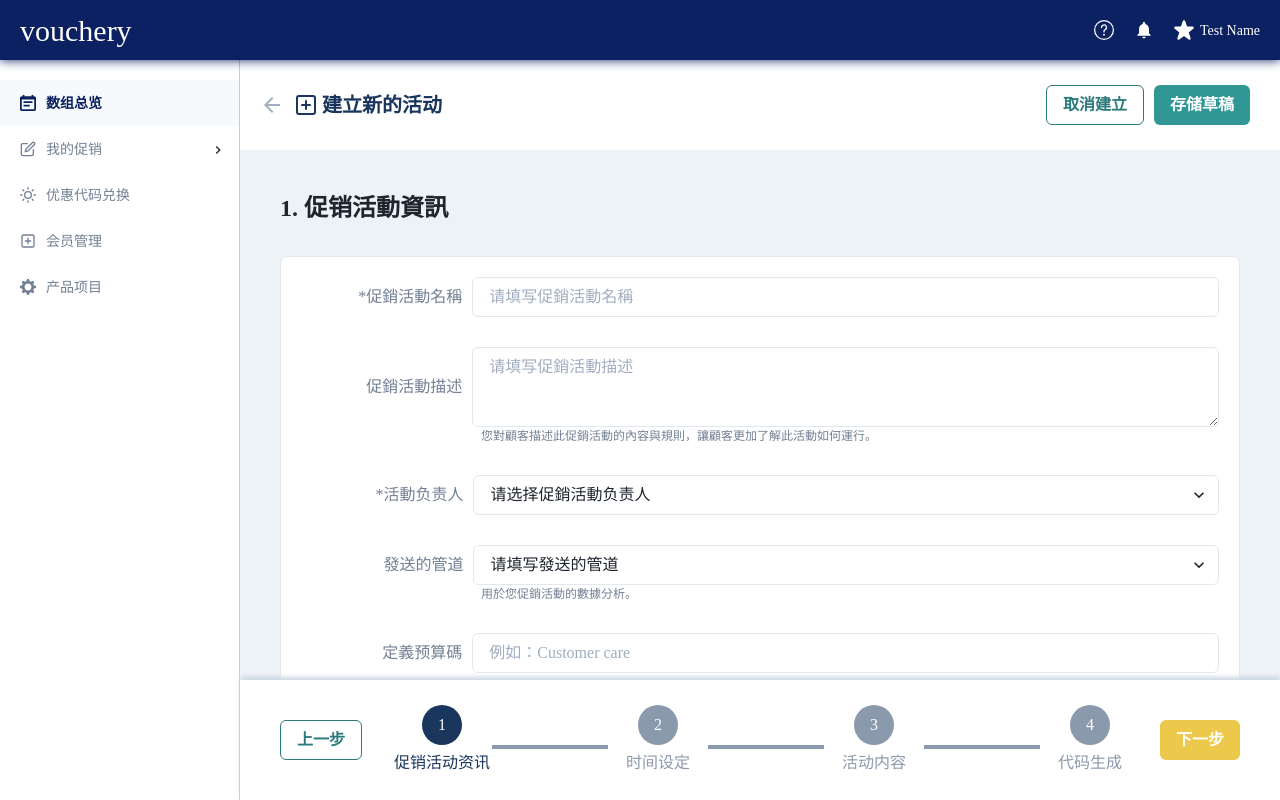
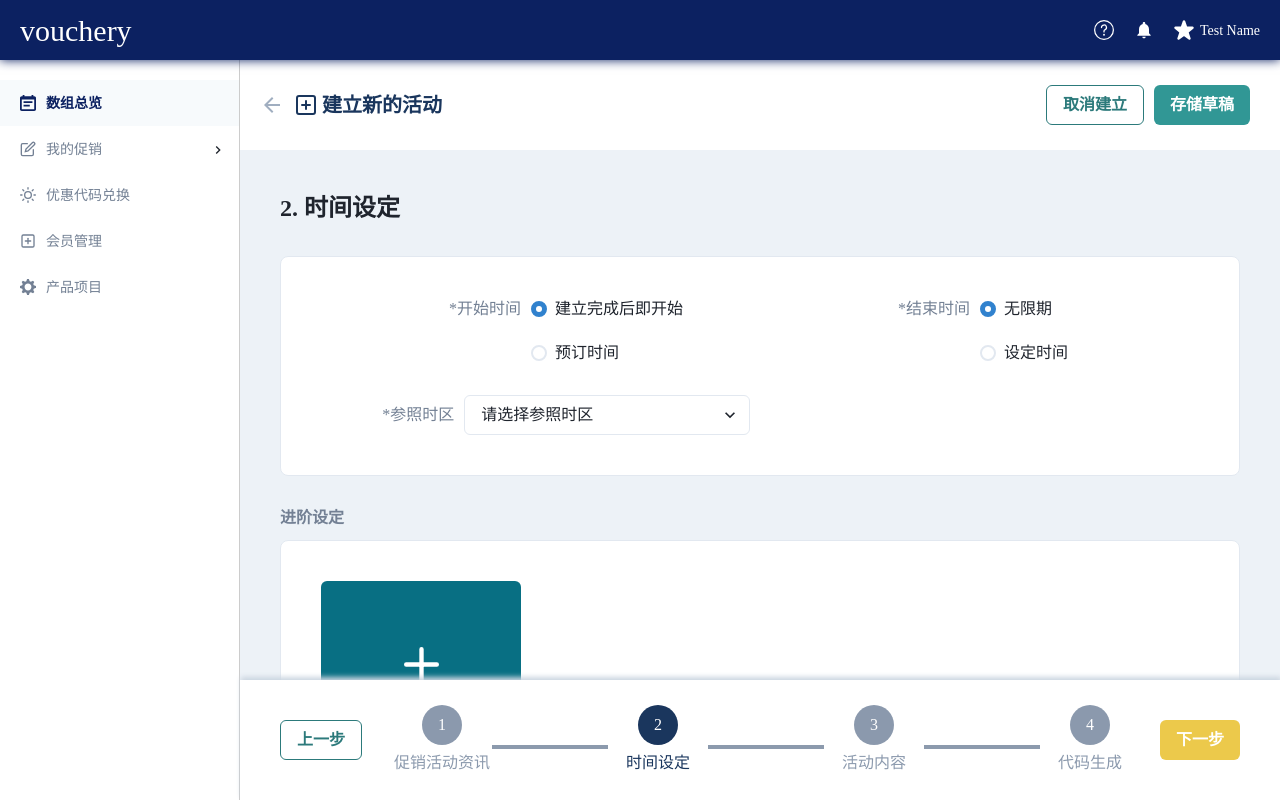
Before and after one commit to naihe138/vouchery, a React (Vite) app: page /active/setTime in a window 1280 px wide. Built offline with nearby package versions, Linux system fonts and the light colour scheme.

Commit message:
feat: footer

```diff
--- a/src/pages/promotions/Activity/StepSetTime.tsx
+++ b/src/pages/promotions/Activity/StepSetTime.tsx
@@ -1,15 +1,45 @@
-import { Box, Button, Flex, FormControl, FormErrorMessage, Input, Select, Text, Textarea } from '@chakra-ui/react';
-import { FC } from 'react';
+import { AddIcon, CalendarIcon } from '@chakra-ui/icons';
+import {
+  Box,
+  Flex,
+  FormControl,
+  FormErrorMessage,
+  Grid,
+  GridItem,
+  HStack,
+  Input,
+  InputGroup,
+  InputLeftElement,
+  Radio,
+  RadioGroup,
+  Select,
+  Text,
+  Textarea,
+} from '@chakra-ui/react';
+import { FC, useState } from 'react';
 import { useForm } from 'react-hook-form';
+import Advanced from '../components/Advanced';
 import FootStep from '../components/FootStep';
 
+type IWeek = {
+  select: boolean;
+  title: string;
+};
+const weekText: string[] = ['周日', '周一', '周二', '周三', '周四', '周五', '周六'];
+const weeks: IWeek[] = weekText.map((text) => ({
+  select: false,
+  title: text,
+}));
 const StepSetTime: FC = () => {
   const {
     handleSubmit,
     register,
     formState: { errors, isSubmitting },
+    getValues,
   } = useForm();
-
+  const [startValue, setStartValue] = useState('startTime');
+  const [endValue, setEndValue] = useState('endTime');
+  const [weeksValue, setWeeksValue] = useState(weeks);
   function onSubmit(values: any) {
     return new Promise((resolve) => {
       setTimeout(() => {
@@ -24,15 +54,19 @@ const StepSetTime: FC = () => {
   const handleNext = () => {
     console.log('handleNext');
   };
+  const handleWeeks = (index: number) => {
+    weeksValue[index].select = !weeksValue[index].select;
+    setWeeksValue([...weeksValue]);
+  };
   return (
     <>
       <Box padding="40px">
         <Text fontWeight={'bold'} fontSize={'2xl'}>
-          1. 促销活動資訊
+          2. 时间设定
         </Text>
         <Box
           bg={'white'}
-          padding="20px"
+          padding="40px"
           borderRadius="8px"
           borderColor="gray.200"
           borderWidth="1px"
@@ -40,40 +74,69 @@ const StepSetTime: FC = () => {
           marginTop="30px"
         >
           <form onSubmit={handleSubmit(onSubmit)}>
-            <FormControl isInvalid={errors.name}>
-              <Flex alignItems="center">
+            <Grid templateColumns="repeat(2, 1fr)" gap="20px">
+              <GridItem>
+                <FormControl>
+                  <Flex>
                     <Box width="200px" color="font.100" textAlign="right" marginRight="10px">
-                  *促銷活動名稱
+                      *开始时间
                     </Box>
-                <Input
-                  placeholder="请填写促銷活動名稱"
-                  {...register('name', {
-                    required: '请填写促銷活動名稱',
-                  })}
-                />
+                    <Box flex={1}>
+                      <RadioGroup value={startValue} onChange={setStartValue}>
+                        <Box>
+                          <Radio value="startTime">建立完成后即开始</Radio>
+                        </Box>
+                        <Box marginTop="20px">
+                          <Radio value="setStartTime">预订时间</Radio>
+                        </Box>
+                        <Box marginTop="20px" width="80%" display={startValue === 'setStartTime' ? 'block' : 'none'}>
+                          <InputGroup>
+                            <InputLeftElement pointerEvents="none" children={<CalendarIcon color="gray.300" />} />
+                            <Input type="tel" placeholder="开始时间" />
+                          </InputGroup>
+                        </Box>
+                      </RadioGroup>
+                    </Box>
                   </Flex>
-              <FormErrorMessage paddingLeft="180px">{errors.name && errors.name.message}</FormErrorMessage>
                 </FormControl>
-            <FormControl marginTop="30px">
-              <Flex alignItems="center">
+              </GridItem>
+              <GridItem>
+                <FormControl>
+                  <Flex>
                     <Box width="200px" color="font.100" textAlign="right" marginRight="10px">
-                  促銷活動描述
+                      *结束时间
                     </Box>
-                <Textarea placeholder="请填写促銷活動描述" {...register('describe')} />
+                    <Box flex={1}>
+                      <RadioGroup value={endValue} onChange={setEndValue}>
+                        <Box>
+                          <Radio value="endTime">无限期</Radio>
+                        </Box>
+                        <Box marginTop="20px">
+                          <Radio value="setEndTime">设定时间</Radio>
+                        </Box>
+                        <Box marginTop="20px" width="80%" display={endValue === 'setEndTime' ? 'block' : 'none'}>
+                          <InputGroup>
+                            <InputLeftElement pointerEvents="none" children={<CalendarIcon color="gray.300" />} />
+                            <Input type="tel" placeholder="结束时间" />
+                          </InputGroup>
+                        </Box>
+                      </RadioGroup>
+                    </Box>
                   </Flex>
-              <Text color="font.100" fontSize="12px" paddingLeft="180px">
-                您對顧客描述此促銷活動的內容與規則，讓顧客更加了解此活動如何運行。
-              </Text>
                 </FormControl>
+              </GridItem>
+            </Grid>
+            <Grid templateColumns="repeat(2, 1fr)" gap="20px">
+              <GridItem>
                 <FormControl marginTop="30px" isInvalid={errors.charge}>
                   <Flex alignItems="center">
                     <Box width="200px" color="font.100" textAlign="right" marginRight="10px">
-                  *活動负责人
+                      *参照时区
                     </Box>
                     <Select
-                  placeholder="请选择促銷活動负责人"
-                  {...register('charge', {
-                    required: '请填写促銷活動负责人',
+                      placeholder="请选择参照时区"
+                      {...register('timeZone', {
+                        required: '请填写参照时区',
                       })}
                     >
                       <option value="option1">Option 1</option>
@@ -83,43 +146,111 @@ const StepSetTime: FC = () => {
                   </Flex>
                   <FormErrorMessage paddingLeft="180px">{errors.name && errors.name.message}</FormErrorMessage>
                 </FormControl>
-            <FormControl marginTop="30px">
-              <Flex alignItems="center">
-                <Box width="200px" color="font.100" textAlign="right" marginRight="10px">
-                  發送的管道
-                </Box>
-                <Select
-                  placeholder="请填写發送的管道"
-                  {...register('channel', {
-                    required: '请填写發送的管道',
-                  })}
-                >
-                  <option value="option1">Option 1</option>
-                  <option value="option2">Option 2</option>
-                  <option value="option3">Option 3</option>
-                </Select>
-              </Flex>
-              <Text color="font.100" fontSize="12px" paddingLeft="180px">
-                用於您促銷活動的數據分析。
-              </Text>
-            </FormControl>
-            <FormControl marginTop="30px">
-              <Flex alignItems="center">
-                <Box width="200px" color="font.100" textAlign="right" marginRight="10px">
-                  定義预算碼
-                </Box>
-                <Input
-                  placeholder="例如：Customer care"
-                  {...register('code', {
-                    required: '请填写定義预算碼',
-                  })}
-                />
-              </Flex>
-            </FormControl>
+              </GridItem>
+            </Grid>
           </form>
         </Box>
+        <Text marginTop="30px" marginBottom="10px" color="font.100" fontWeight="bold">
+          进阶设定
+        </Text>
+        <Box
+          bg={'white'}
+          padding="40px"
+          borderTopLeftRadius="8px"
+          borderTopRightRadius="8px"
+          borderColor="gray.200"
+          borderWidth="1px"
+          borderStyle="solid"
+        >
+          <Flex
+            bg="cyan.800"
+            width="200px"
+            height="200px"
+            flexDirection={'column'}
+            alignItems="center"
+            justifyContent="center"
+            borderRadius="6px"
+            _hover={{
+              bg: 'yellow.400',
+              '& svg': { display: 'none' },
+              '& .desc': { display: 'none' },
+              '& .desc1': { display: 'block' },
+            }}
+          >
+            <AddIcon w={35} h={35} color="white" />
+            <Text marginTop="10px" color="white" className="desc" userSelect={'none'}>
+              于特定时间进行
+            </Text>
+            <Text marginTop="10px" color="white" className="desc1" display={'none'} userSelect={'none'}>
+              新增设定
+            </Text>
+          </Flex>
         </Box>
-      <FootStep current={1} previous={handlePrevious} next={handleNext} />
+        <Box>
+          <Advanced title="于特定时间进行">
+            <Box
+              bg={'white'}
+              padding="40px"
+              borderBottomLeftRadius="8px"
+              borderBottomRightRadius="8px"
+              borderColor="gray.200"
+              borderWidth="1px"
+              borderStyle="solid"
+            >
+              <Text color="font.100">请选择每周重复进行活动的日子</Text>
+              <HStack spacing="24px" marginTop={'30px'}>
+                {weeksValue.map((item, index) => (
+                  <Box
+                    w="100px"
+                    h="150px"
+                    lineHeight="150px"
+                    borderWidth="1px"
+                    borderStyle={'solid'}
+                    borderColor="gray.400"
+                    borderRadius={'6px'}
+                    textAlign="center"
+                    fontSize={'lg'}
+                    fontWeight="bold"
+                    color={item.select ? 'white' : 'font.100'}
+                    bg={item.select ? 'cyan.800' : ''}
+                    transition="0.3s"
+                    key={item.title}
+                    onClick={() => handleWeeks(index)}
+                    userSelect="none"
+                  >
+                    {item.title}
+                  </Box>
+                ))}
+              </HStack>
+              <Text color="font.100" marginTop={'100px'}>
+                请选择每周重复进行活动的时间段
+              </Text>
+              <Flex alignItems={'center'} marginTop="30px">
+                <Box>
+                  <Text color="font.100" marginBottom={'10px'}>
+                    开始时间
+                  </Text>
+                  <InputGroup>
+                    <InputLeftElement pointerEvents="none" children={<CalendarIcon color="gray.300" />} />
+                    <Input type="tel" placeholder="结束时间" />
+                  </InputGroup>
+                </Box>
+                <Box w="100px" h={'2px'} bg="cyan.800" margin="30px 20px 0 20px"></Box>
+                <Box>
+                  <Text color="font.100" marginBottom={'10px'}>
+                    结束时间
+                  </Text>
+                  <InputGroup>
+                    <InputLeftElement pointerEvents="none" children={<CalendarIcon color="gray.300" />} />
+                    <Input type="tel" placeholder="结束时间" />
+                  </InputGroup>
+                </Box>
+              </Flex>
+            </Box>
+          </Advanced>
+        </Box>
+      </Box>
+      <FootStep current={2} previous={handlePrevious} next={handleNext} />
     </>
   );
 };
--- a/src/pages/promotions/Activity/index.tsx
+++ b/src/pages/promotions/Activity/index.tsx
@@ -78,6 +78,7 @@ const Activity: FC = () => {
       </Flex>
       <Box>
         <Outlet />
+        <Box h="120px"></Box>
       </Box>
     </>
   );
--- /dev/null
+++ b/src/pages/promotions/components/Advanced.tsx
@@ -0,0 +1,37 @@
+import { ChevronDownIcon, ChevronUpIcon } from '@chakra-ui/icons';
+import { Box, Button, Collapse, Flex, Text, useDisclosure } from '@chakra-ui/react';
+import { FC, ReactElement } from 'react';
+type IAdvanced = {
+  children: ReactElement;
+  title: string;
+};
+const Advanced: FC<IAdvanced> = ({ children, title }) => {
+  const { isOpen, onToggle } = useDisclosure();
+  return (
+    <>
+      <Flex
+        bg="teal.500"
+        height="60px"
+        justifyContent="space-between"
+        padding="0 20px"
+        alignItems="center"
+        onClick={onToggle}
+      >
+        <Text color="white" fontWeight="bold" userSelect="none">
+          {title}
+        </Text>
+
+        {isOpen ? (
+          <ChevronUpIcon w="30px" h="30px" color="white" />
+        ) : (
+          <ChevronDownIcon w="30px" h="30px" color="white" />
+        )}
+      </Flex>
+      <Collapse in={isOpen} animateOpacity>
+        {children}
+      </Collapse>
+    </>
+  );
+};
+
+export default Advanced;
```
Lines whose indentation alone changed are shown as unchanged.
